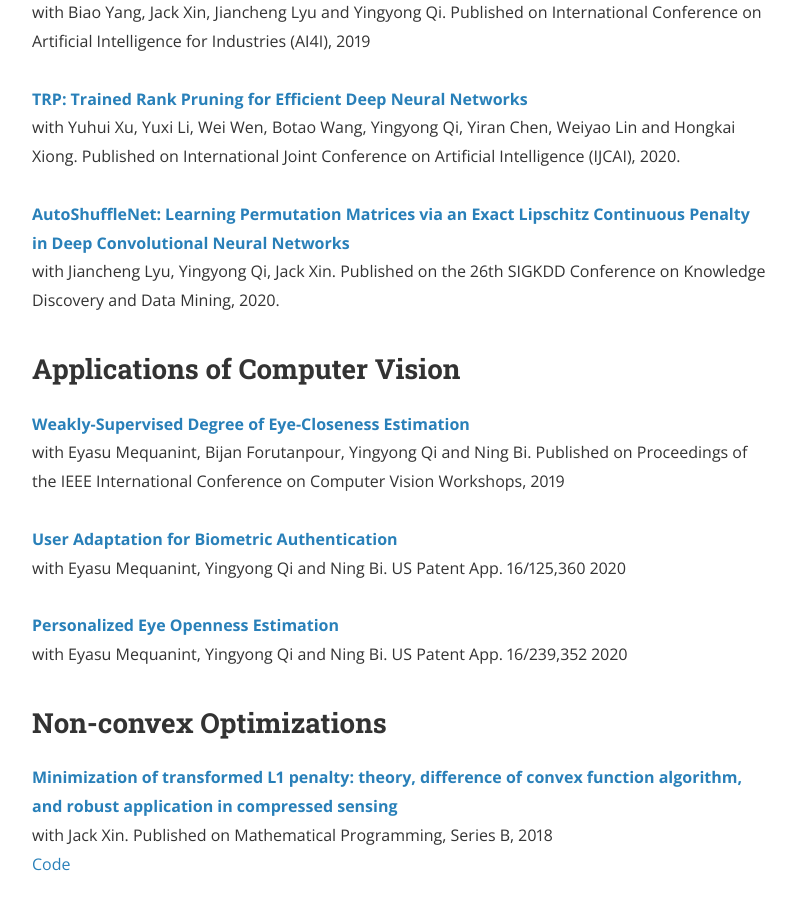
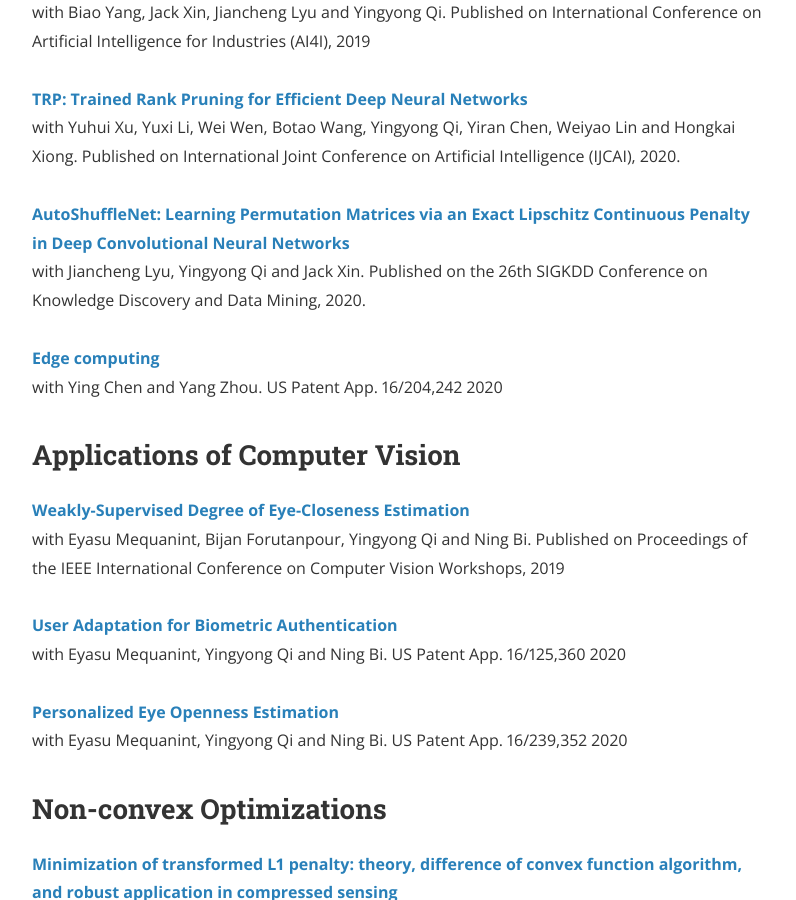
Before and after one commit to zsivine/zsivine.github.io, a Jekyll site: the page built from research.html, in a window 1280 px wide and 900 px high, scrolled down 1620 px. Shown: the whole window, without its empty margins (240-1036 px from the left). Built offline with Jekyll 4.4.1, drawn with Linux system fonts in a browser that asks for light colours; nearby versions of some CDN libraries; comment, search, counter and statistics services are not loaded; a style sheet for code colours, icons or effects is not loaded.

Commit message:
update research items

```diff
--- a/research.html
+++ b/research.html
@@ -92,9 +92,16 @@ permalink: /research/
 <strong><a href="https://arxiv.org/abs/1901.08624">
     AutoShuffleNet: Learning Permutation Matrices via an Exact Lipschitz
     Continuous Penalty in Deep Convolutional Neural Networks</a></strong>
-<br>with Jiancheng Lyu, Yingyong Qi, Jack Xin.
+<br>with Jiancheng Lyu, Yingyong Qi and Jack Xin.
     Published on the 26th SIGKDD Conference
     on Knowledge Discovery and Data Mining, 2020. <br>
+
+<br>
+<strong><a href="https://patents.google.com/patent/US20200175334A1/en">
+    Edge computing</a></strong>
+<br>with Ying Chen and Yang Zhou.
+    US Patent App. 16/204,242   2020<br>
+
 
 
 <br>
@@ -115,6 +122,7 @@ permalink: /research/
     Personalized Eye Openness Estimation</a></strong>
 <br>with Eyasu Mequanint, Yingyong Qi and Ning Bi.
     US Patent App. 16/239,352   2020<br>
+
 
 
 <br>
```
